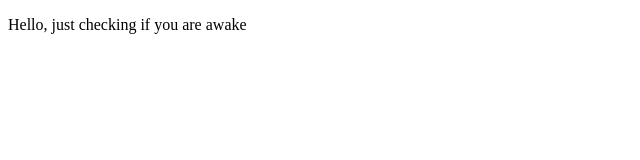
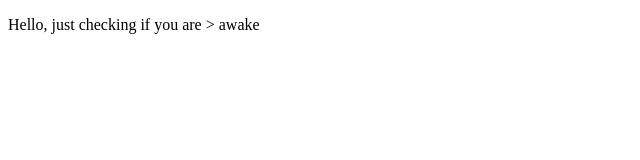
Before and after one commit to sethyeboah/Tools.Ascend22.com, a plain HTML site: page index.html in a window 1280 px wide. Shown: the full height of the page, 0-640 px from the left. Drawn offline with Linux system fonts and the light colour scheme.

```diff
--- a/index.html
+++ b/index.html
@@ -4,6 +4,6 @@
         <title>Hello</title>
     </head>
     <body>
-        <p>Hello, just checking if you are awake</p>
+        <p>Hello, just checking if you are > awake</p>
     </body>
 </html>
```
